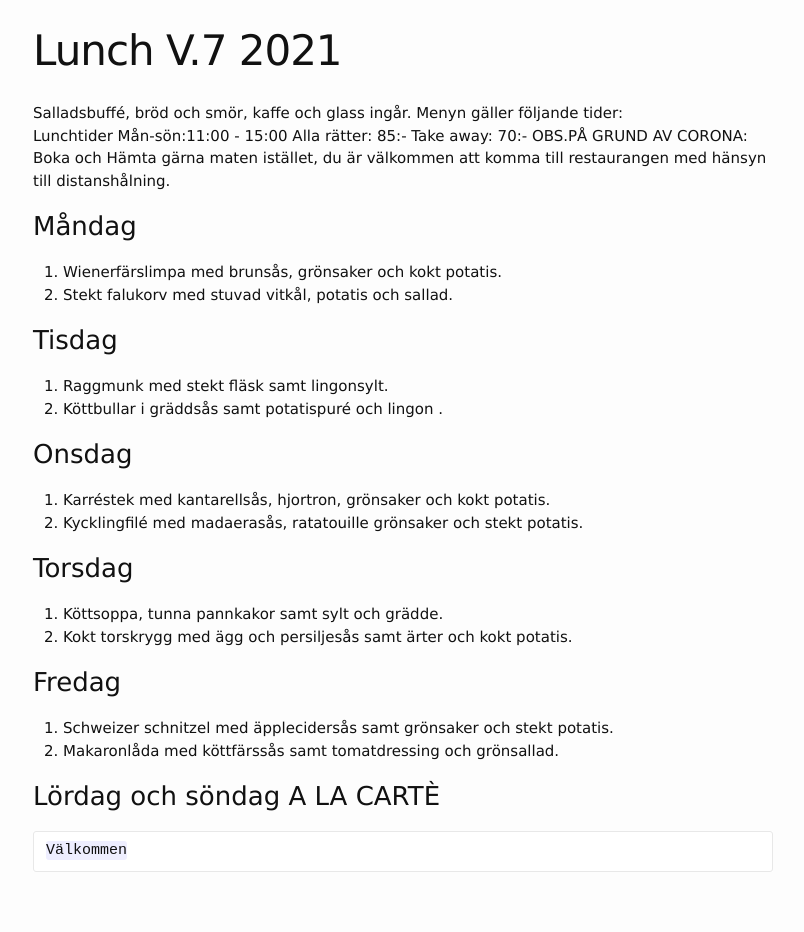
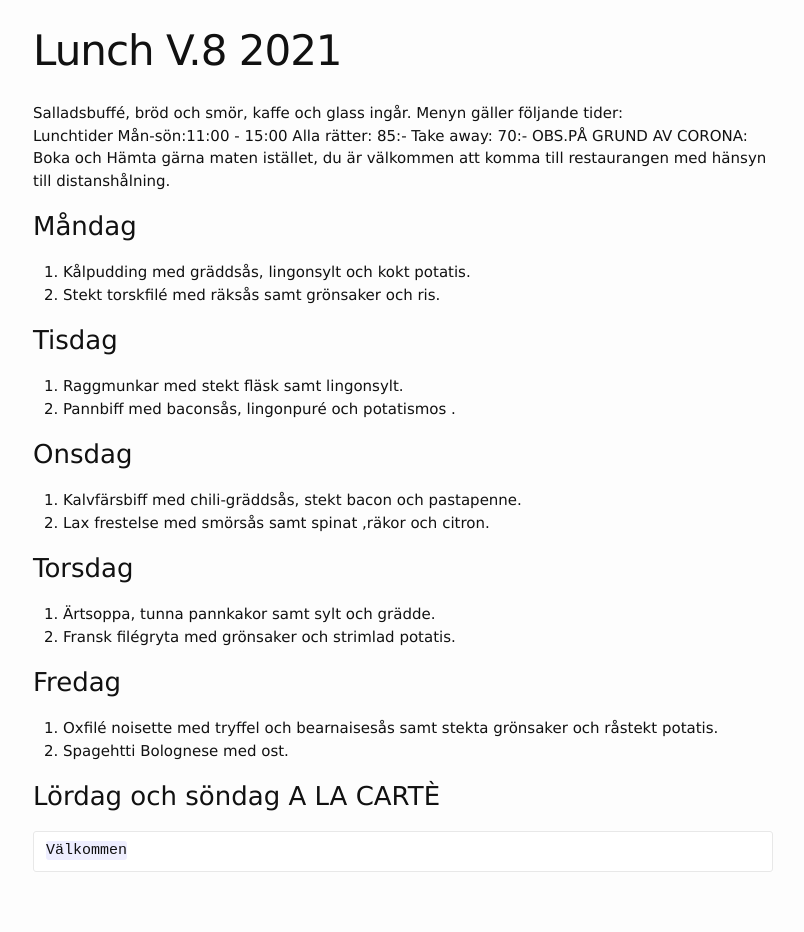
Before and after one commit to FarInn62/farinn62.github.io, a Jekyll site: the page built from lunch.md, in a window 1280 px wide. Shown: the whole page, without its empty margins (237-1041 px from the left). Built offline with Jekyll 4.4.1, drawn with Linux system fonts in a browser that asks for light colours.

Commit message:
Update lunch.md

```diff
--- a/lunch.md
+++ b/lunch.md
@@ -1,6 +1,6 @@
 ---
 layout: foodmenu
-title: Lunch V.7 2021
+title: Lunch V.8 2021
 permalink: /lunch/
 published: true
 ---
@@ -11,25 +11,25 @@ Alla rätter: 85:- Take away: 70:-
 OBS.PÅ GRUND AV CORONA: Boka och Hämta gärna maten istället, du är välkommen att komma till restaurangen med hänsyn till distanshålning.
 
 ### Måndag
-1. Wienerfärslimpa med brunsås, grönsaker och kokt potatis.
-2. Stekt falukorv med stuvad vitkål, potatis och sallad.
+1. Kålpudding med gräddsås, lingonsylt och kokt potatis.
+2. Stekt torskfilé med räksås samt grönsaker och ris.
 
 ### Tisdag
-1. Raggmunk med stekt fläsk samt lingonsylt.
-2. Köttbullar i gräddsås samt potatispuré och lingon .
+1. Raggmunkar med stekt fläsk samt lingonsylt.
+2. Pannbiff med baconsås, lingonpuré och potatismos .
 
 ### Onsdag
-1. Karréstek med kantarellsås, hjortron, grönsaker och kokt potatis.
-2. Kycklingfilé med madaerasås, ratatouille grönsaker och stekt potatis.
+1. Kalvfärsbiff med chili-gräddsås, stekt bacon och pastapenne.
+2. Lax frestelse med smörsås samt spinat ,räkor och citron.
 
 ### Torsdag
-1. Köttsoppa, tunna pannkakor samt sylt och grädde.
-2. Kokt torskrygg med ägg och persiljesås samt ärter och kokt potatis.
+1. Ärtsoppa, tunna pannkakor samt sylt och grädde.
+2. Fransk filégryta med grönsaker och strimlad potatis.
 
 
 ### Fredag
-1. Schweizer schnitzel med äpplecidersås samt grönsaker och stekt potatis.
-2. Makaronlåda med köttfärssås samt tomatdressing och grönsallad.
+1. Oxfilé noisette med tryffel och bearnaisesås samt stekta grönsaker och råstekt potatis.
+2. Spagehtti Bolognese med ost.
 
 
 ### Lördag och söndag   A LA CARTÈ
```
